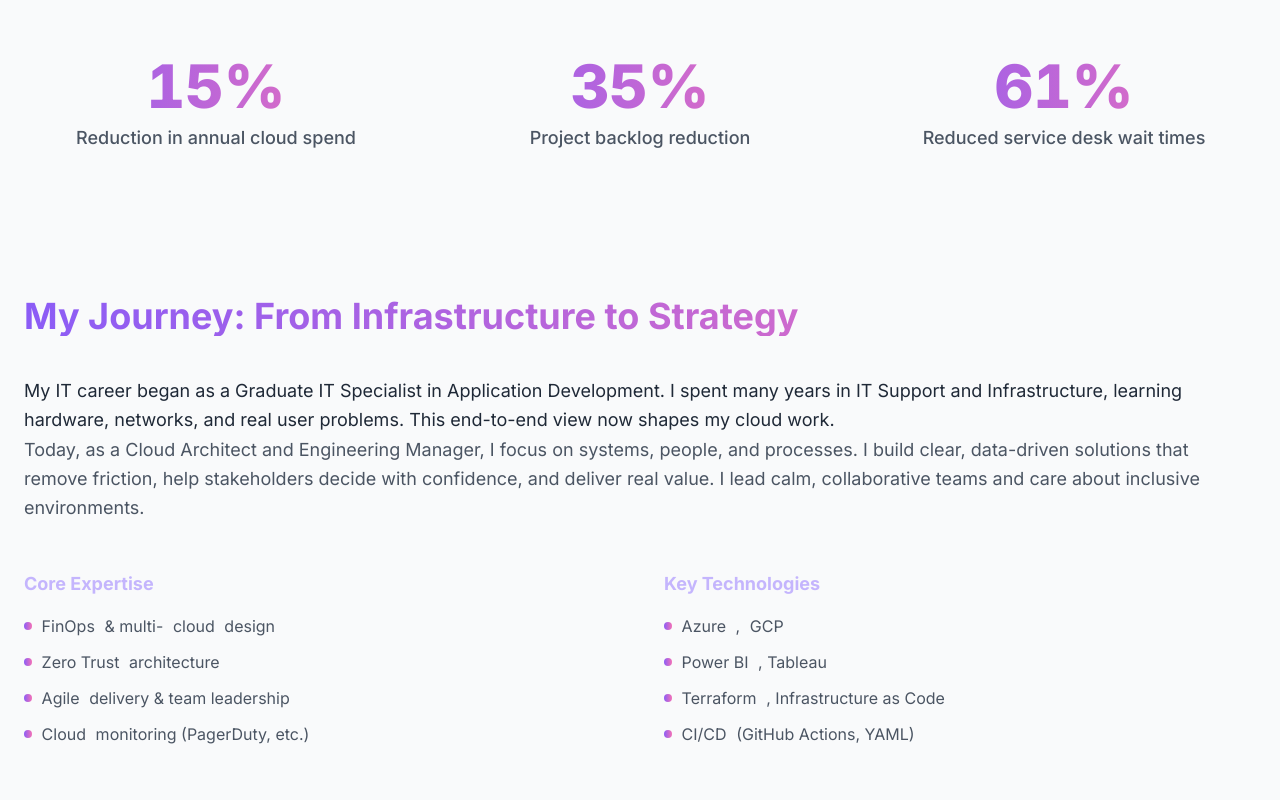
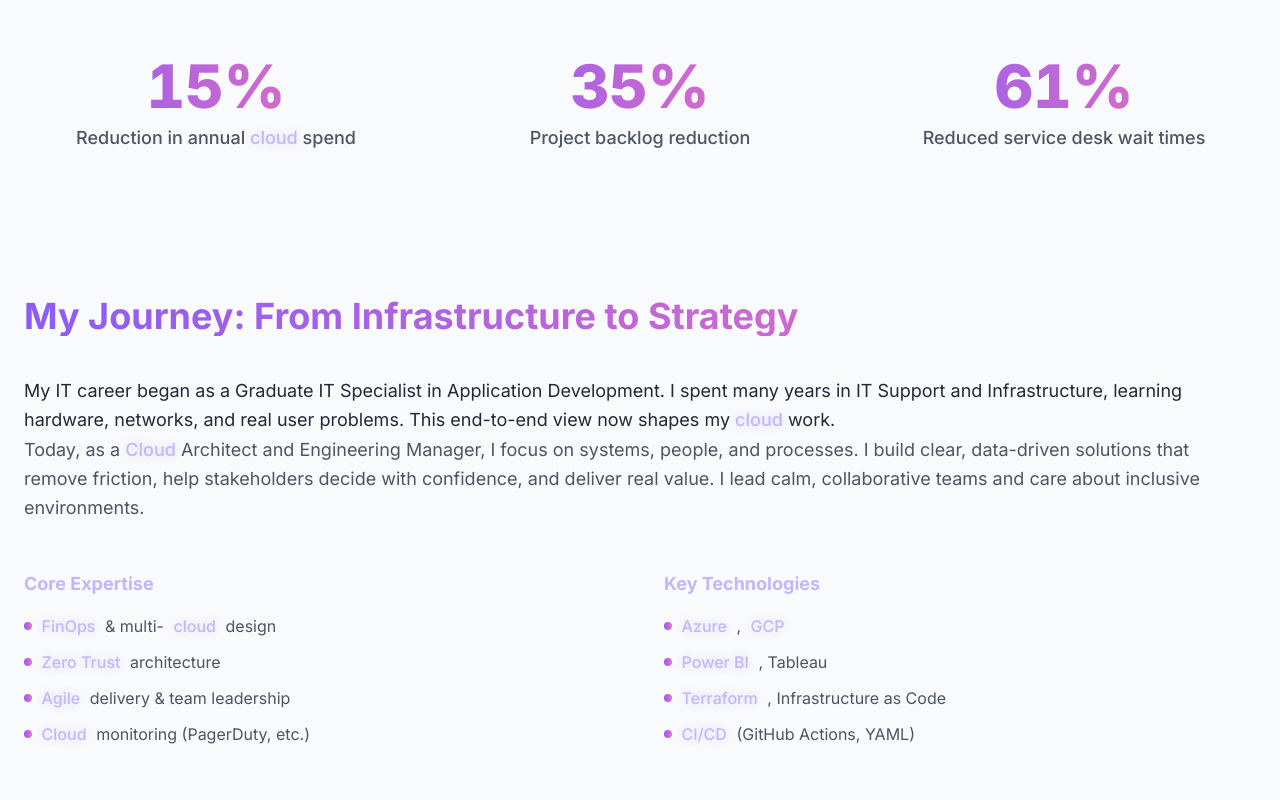
Before and after one commit to melanierau/resume-website, a plain HTML site: page index.html in a window 1280 px wide. Shown: the part 840-1640 px from the top of the page. Drawn offline with nearby package versions, Linux system fonts and the light colour scheme.

Commit message:
Update style.css
To make the keywords stand out, I've added a new .highlight-keyword style that gives them a slightly brighter colour and a very subtle text shadow, making them "pop" without being distracting.

```diff
--- a/css/style.css
+++ b/css/style.css
@@ -178,6 +178,13 @@ a, button {
   background: linear-gradient(90deg, var(--violet), var(--pink)); /* Creates the gradient bullet points. */
 }
 
+/* --- **NEW**: Keyword Highlighting Style --- */
+.highlight-keyword {
+    color: #c4b5fd; /* A lighter violet color to make it stand out. */
+    font-weight: 500; /* Makes the text slightly bolder. */
+    text-shadow: 0 0 8px rgba(167, 139, 250, 0.3); /* Adds a subtle glow effect. */
+}
+
 /* --- CORRECTED GALLERY STYLES START HERE --- */
 
 /* This hides the mobile-only grid which is no longer needed */
@@ -203,7 +210,7 @@ a, button {
 .gallery-slideshow .mySlides img {
   width: 100%; /* Makes the image take up the full width of its container, making it responsive */
   height: auto; /* Height adjusts automatically to maintain aspect ratio */
-  max-height: 500px; /* **CHANGE**: Reduced from 70vh to a fixed 500px to make it shorter on desktops. */
+  max-height: 500px; /* Sets a fixed max height to prevent it from being too tall on desktops. */
   object-fit: contain; /* Ensures the whole image is visible without being cropped or stretched */
   margin: 0 auto; /* Centers the image horizontally if it's not filling the width */
   display: block; /* Ensures margin auto works correctly */
```
